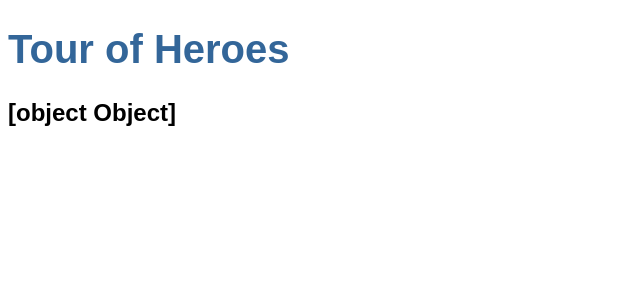
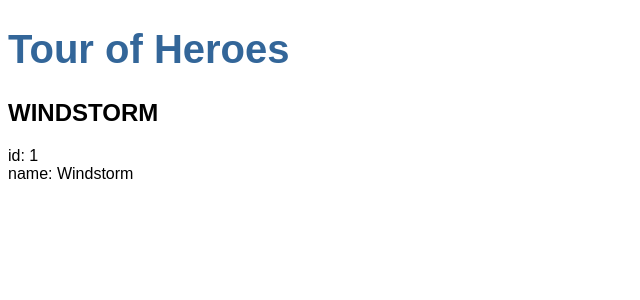
Before and after one commit to minkikim98/angular-tour-of-heroes, an Angular app: page / in a window 1280 px wide. Shown: the top 300 px of the page, without its empty margins (0-640 px from the left). Built offline with nearby package versions, Linux system fonts and the light colour scheme.

Commit message:
hero displays properly on page with uppercase pipe

```diff
--- a/src/app/heroes/heroes.component.html
+++ b/src/app/heroes/heroes.component.html
@@ -1 +1,3 @@
-<h2>{{hero}}</h2>
+<h2>{{hero.name | uppercase}}</h2>
+<div><span>id: </span>{{hero.id}}</div>
+<div><span>name: </span>{{hero.name}}</div>
```
